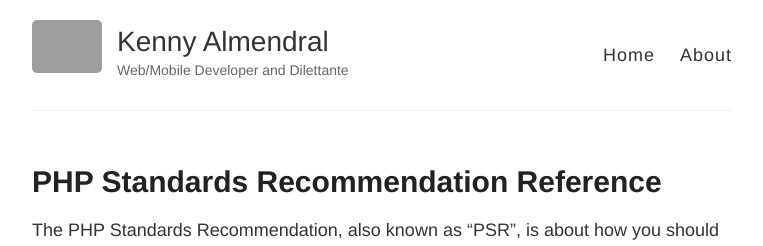
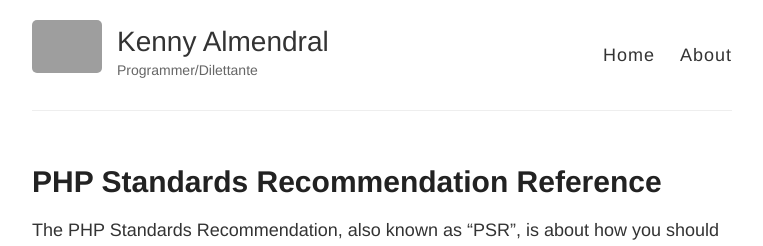
Before and after one commit to kennyalmendral/kennyalmendral.github.io, a Jekyll site: the page built from index.html, in a window 1280 px wide and 900 px high. Shown: the top 246 px of the window, without its empty margins (258-1021 px from the left). Built offline with Jekyll 4.4.1, drawn with Linux system fonts in a browser that asks for light colours; grey boxes are pictures that could not be loaded.

Commit message:
Update _config.yml

```diff
--- a/_config.yml
+++ b/_config.yml
@@ -6,7 +6,7 @@
 name: Kenny Almendral
 
 # Short bio or description (displayed in the header)
-description: Web/Mobile Developer and Dilettante
+description: Programmer/Dilettante
 
 # URL of your avatar or profile pic (you could use your GitHub profile pic)
 avatar: https://raw.githubusercontent.com/barryclark/jekyll-now/master/images/jekyll-logo.png
```
